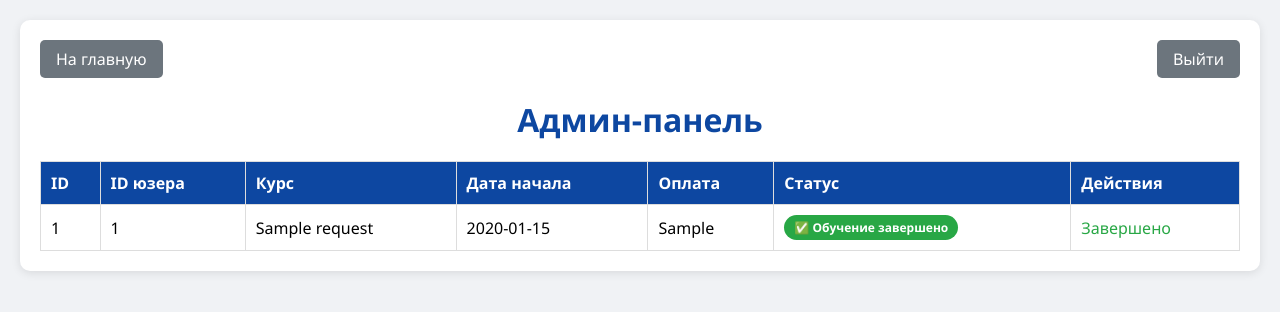
After one commit to Torik0502/Demo-exam, a Flask app: page /admin in a window 1280 px wide. The commit adds this page. Shown: the top 312 px of the page. Run offline with Flask 3, Linux system fonts and the light colour scheme; a user stored in the database is signed in; tables that the repository leaves empty hold one stand-in row (values such as "Sample post").

Commit message:
Add files via upload

```diff
--- /dev/null
+++ b/templates/admin.html
@@ -0,0 +1,142 @@
+<!DOCTYPE html>
+<html>
+<head>
+    <title>Админ-панель</title>
+    <style>
+        * { margin: 0; padding: 0; box-sizing: border-box; }
+        body { font-family: 'Segoe UI', Tahoma, Geneva, Verdana, sans-serif; background: #f0f2f5; padding: 20px; }
+        .container { max-width: 1400px; margin: 0 auto; background: #ffffff; border-radius: 10px; padding: 20px; box-shadow: 0 2px 10px rgba(0, 0, 0, 0.1); }
+        h1 { text-align: center; margin-bottom: 20px; color: #0d47a1; }
+
+        .top-bar {
+            display: flex;
+            justify-content: space-between;
+            align-items: center;
+            margin-bottom: 20px;
+            flex-wrap: wrap;
+            gap: 10px;
+        }
+
+        .btn {
+            display: inline-block;
+            padding: 8px 16px;
+            background: #6c757d;
+            color: #ffffff;
+            text-decoration: none;
+            border-radius: 5px;
+            transition: all 0.3s;
+        }
+        .btn:hover {
+            background: #5a6268;
+            transform: scale(1.02);
+        }
+
+        table {
+            width: 100%;
+            border-collapse: collapse;
+        }
+        th, td {
+            border: 1px solid #dddddd;
+            padding: 10px;
+            text-align: left;
+            vertical-align: middle;
+        }
+        th {
+            background: #0d47a1;
+            color: #ffffff;
+        }
+        tr:nth-child(even) {
+            background: #ffffff;
+        }
+        tr:hover {
+            background: #ffffff;
+        }
+
+        .status {
+            display: inline-block;
+            padding: 4px 10px;
+            border-radius: 20px;
+            font-size: 12px;
+            font-weight: bold;
+        }
+        .status-new { background: #ffc107; color: #333333; }
+        .status-learning { background: #46aae4; color: #ffffff; }
+        .status-done { background: #28a745; color: #ffffff; }
+
+        .btn-action {
+            display: inline-block;
+            padding: 4px 10px;
+            border-radius: 5px;
+            text-decoration: none;
+            font-size: 12px;
+            margin: 2px;
+            transition: all 0.3s;
+        }
+        .btn-blue { background: #007bff; color: #ffffff; }
+        .btn-blue:hover { background: #0d47a1; }
+        .btn-green { background: #28a745; color: #ffffff; }
+        .btn-green:hover { background: #1e7e34; }
+
+        @media (max-width: 768px) {
+            .container { padding: 10px; }
+            th, td { padding: 6px; font-size: 11px; }
+            .btn-action { padding: 3px 6px; font-size: 10px; }
+        }
+    </style>
+</head>
+<body>
+    <div class="container">
+        <div class="top-bar">
+            <a href="/" class="btn">На главную</a>
+            <a href="/logout" class="btn">Выйти</a>
+        </div>
+
+        <h1>Админ-панель</h1>
+
+        <div style="overflow-x: auto;">
+            <table>
+                <thead>
+                    <tr>
+                        <th>ID</th>
+                        <th>ID юзера</th>
+                        <th>Курс</th>
+                        <th>Дата начала</th>
+                        <th>Оплата</th>
+                        <th>Статус</th>
+                        <th>Действия</th>
+                    </tr>
+                </thead>
+                <tbody>
+                    {% for req in requests %}
+                    <tr>
+                        <td>{{ req.id }}</td>
+                        <td>{{ req.user_id }}</td>
+                        <td>{{ req.course_name }}</td>
+                        <td>{{ req.start_date }}</td>
+                        <td>{{ req.payment_method }}</td>
+                        <td>
+                            {% if req.status == 'Новое' %}
+                                <span class="status status-new">Новое</span>
+                            {% elif req.status == 'Идет обучение' %}
+                                <span class="status status-learning">Идет обучение</span>
+                            {% else %}
+                                <span class="status status-done">✅ Обучение завершено</span>
+                            {% endif %}
+                        </td>
+                        <td>
+                            {% if req.status == 'Новое' %}
+                                <a href="/status/{{ req.id }}/Идет обучение" class="btn-action btn-blue">Идет обучение</a>
+                            {% elif req.status == 'Идет обучение' %}
+                                <a href="/status/{{ req.id }}/Обучение завершено" class="btn-action btn-green">Завершено</a>
+                            {% else %}
+                                <span style="color: #28a745;">Завершено</span>
+                            {% endif %}
+                        </td>
+                    </tr>
+                    {% endfor %}
+                </tbody>
+            </table>
+        </div>
+    </div>
+</body>
+</html>
--- a/templates/index.html
+++ b/templates/index.html
@@ -13,6 +13,8 @@
         .auth a { margin-left: 15px; padding: 8px 20px; text-decoration: none; border-radius: 5px; transition: all 0.3s; display: inline-block; }
         .auth .btn-login { background: transparent; border: 1px solid #ffffff; color: #ffffff; }
         .auth .btn-login:hover { background: #ffffff; color: #0d47a1; transform: scale(1.05); }
+        .auth .btn-logout { background: transparent; border: 1px solid #ffffff; color: #ffffff; }
+        .auth .btn-logout:hover { background: #ffffff; color: #0d47a1; transform: scale(1.05); }
         .auth .btn-register { background: #ffc107; color: #0d47a1; }
         .auth .btn-register:hover { background: #e0a800; transform: scale(1.05); }
         .hero-section { text-align: center; padding: 40px 20px 0 20px; }
```
Also changed, not shown: templates/create.html (added, +52 -0 lines), templates/login.html (+4 -4 lines), templates/my_requests.html (added, +53 -0 lines), данный пользователя для .txt (added, +12 -0 lines), instance/database.db.
